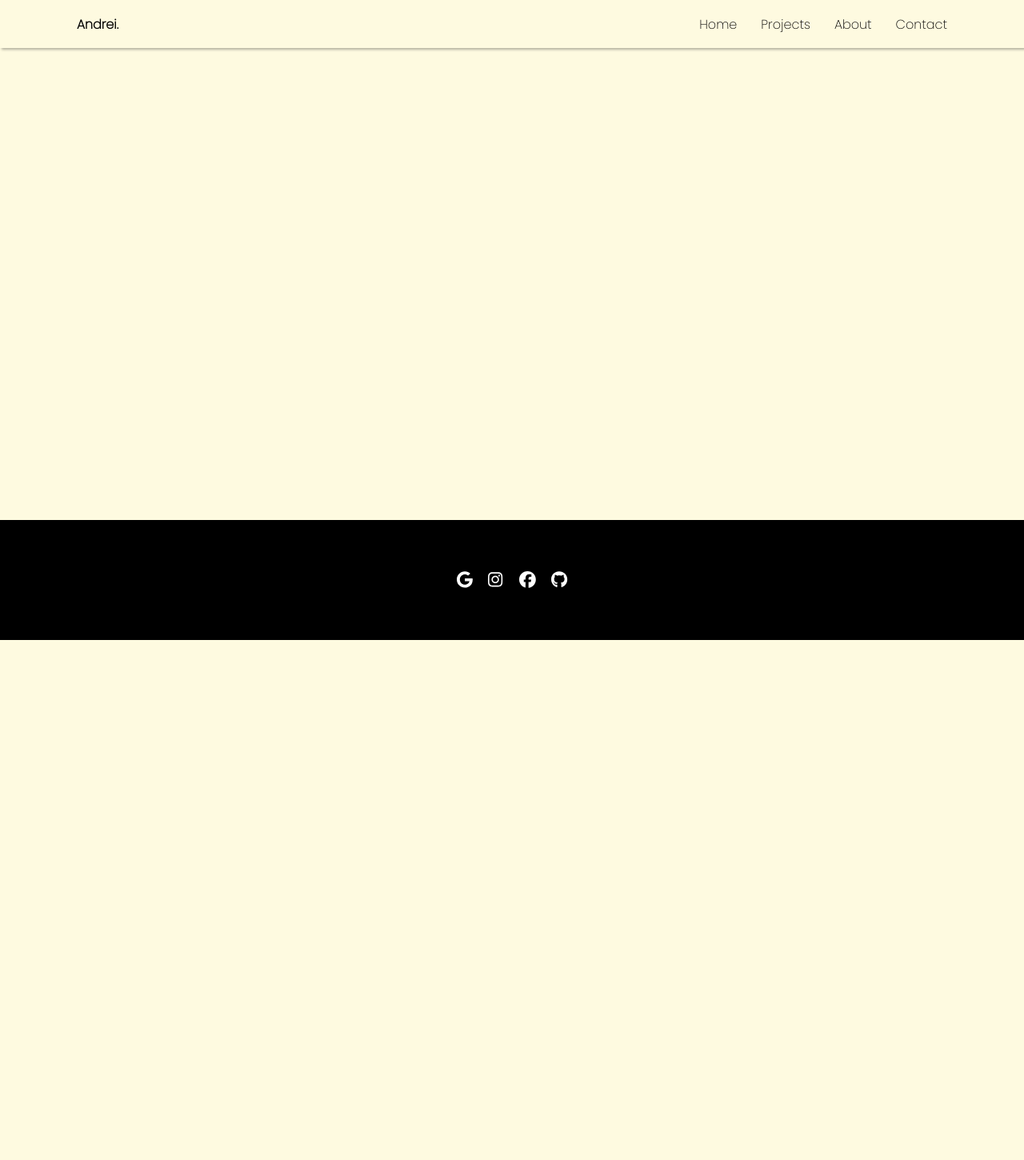
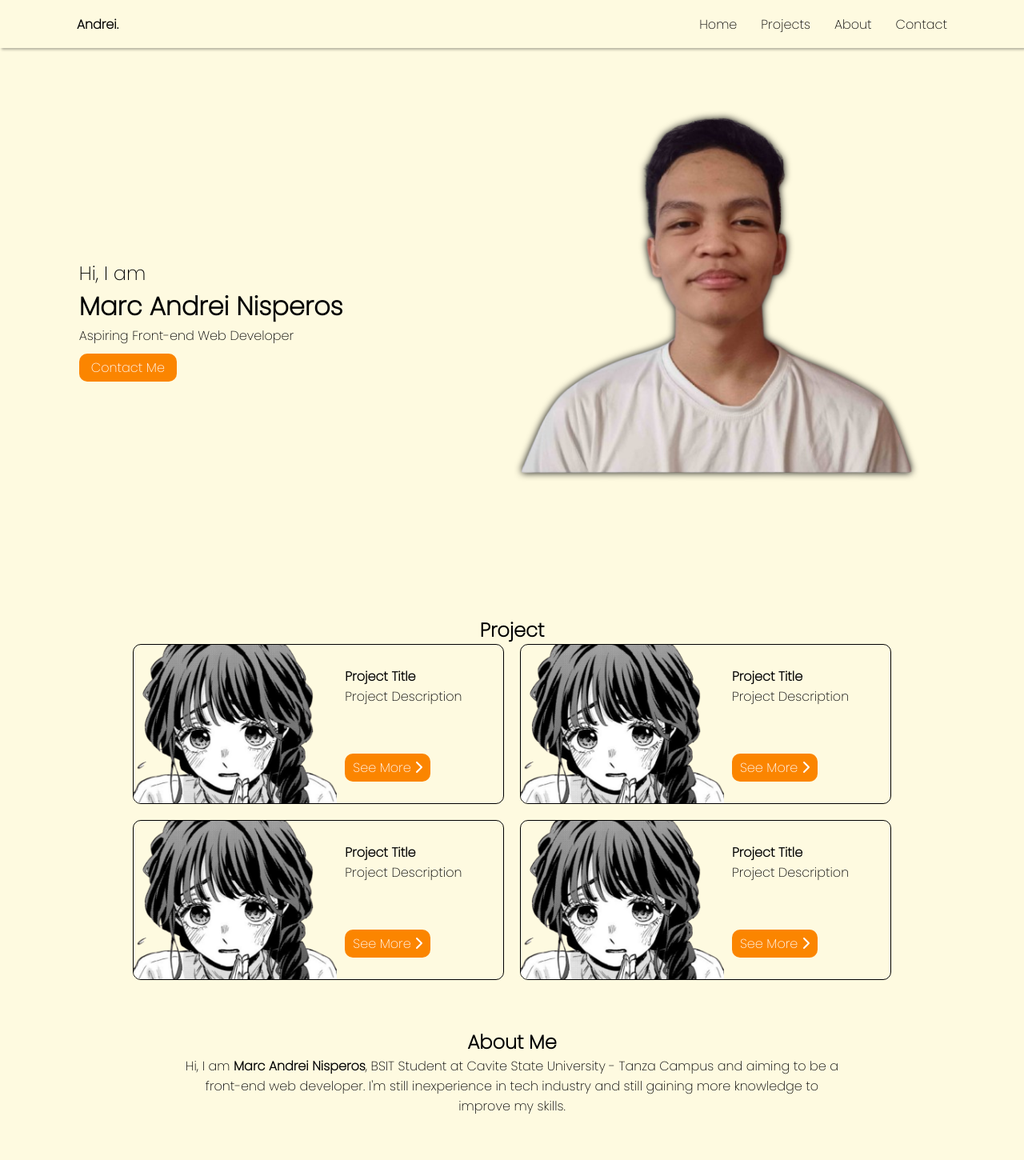
Before and after one commit to marcandreinisperos13/portfolio, a React (Vite) app: page / in a window 1280 px wide. Shown: the top 1450 px of the page at 80% size. Before the commit the page ends 800 px from the top, so only its background shows below. Built offline with nearby package versions, Linux system fonts and the light colour scheme.

Commit message:
update: portfolio

```diff
--- a/src/App.css
+++ b/src/App.css
@@ -18,6 +18,7 @@
 
 html, body {
     background: var(--main-color);
+    scroll-behavior: smooth;
 }
 
 .App {
--- a/src/App.jsx
+++ b/src/App.jsx
@@ -1,5 +1,4 @@
 import React from 'react'
-import { BrowserRouter, Routes, Route } from 'react-router-dom';
 
 import Home from './PAGES/Home'
 import Project from './PAGES/Project'
@@ -18,14 +17,19 @@ const App = () => {
         <div className="App">
             <Navbar />
 
-            <BrowserRouter>
+            <Home />
+            <Project />
+            <About />
+            <Contact />
+
+            {/* <BrowserRouter>
                 <Routes>
 				    <Route path='/portfolio/' element={<Home />}></Route>
 				    <Route path='/portfolio/project/' element={<Project />}></Route>
 				    <Route path='/portfolio/about/' element={<About />}></Route>
 				    <Route path='/portfolio/contact/' element={<Contact />}></Route>
                 </Routes>
-            </BrowserRouter>
+            </BrowserRouter> */}
 
             <Footer />
         </div>
--- a/src/COMPONENTS/Navbar.jsx
+++ b/src/COMPONENTS/Navbar.jsx
@@ -18,10 +18,10 @@ const Navbar = () => {
                 </div>
 
                 <div className="nav-links">
-                    <a href="/portfolio/">Home</a>
-                    <a href="/portfolio/project">Projects</a>
-                    <a href="/portfolio/about">About</a>
-                    <a href="/portfolio/contact">Contact</a>
+                    <a href="#home">Home</a>
+                    <a href="#project">Projects</a>
+                    <a href="#About">About</a>
+                    <a href="#contact">Contact</a>
                 </div>
 
                 <div className="toggle-btn" onClick={toggleDropdown}>
@@ -31,10 +31,10 @@ const Navbar = () => {
 
             <nav className={`responsive-navbar ${isOpen ? 'open' : ''}`}>
                 <div className="nav-links">
-                    <a href="/portfolio/">Home</a>
-                    <a href="/portfolio/project">Projects</a>
-                    <a href="/portfolio/about">About</a>
-                    <a href="/portfolio/contact">Contact</a>
+                    <a href="#home">Home</a>
+                    <a href="#project">Projects</a>
+                    <a href="#about">About</a>
+                    <a href="#contact">Contact</a>
                 </div>
             </nav>
         </div>
--- a/src/PAGES/Home.jsx
+++ b/src/PAGES/Home.jsx
@@ -10,7 +10,7 @@ const Home = () => {
                     <h2>Hi, I am</h2>
                     <h1>Marc Andrei Nisperos</h1>
                     <p>Aspiring Front-end Web Developer</p>
-                    <a href="/portfolio/contact">Contact Me</a>
+                    <a href="#contact">Contact Me</a>
                 </div>
 
                 <div className="img-block">
```
